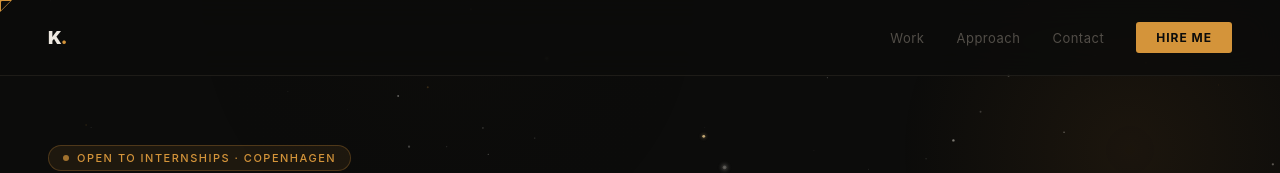
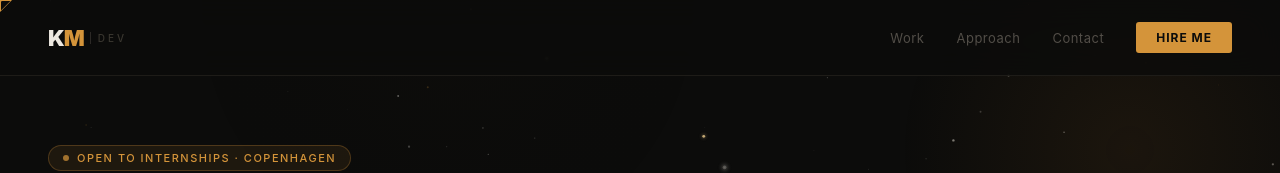
Before and after one commit to Khandakar-59038/portfolio, a Next.js app: page / in a window 1280 px wide. Shown: the top 173 px of the page. Built offline with nearby package versions, Linux system fonts and the light colour scheme.

Commit message:
feat: logo KM with amber M and dev label

```diff
--- a/src/components/Nav.tsx
+++ b/src/components/Nav.tsx
@@ -11,11 +11,27 @@ export default function Nav() {
       backdropFilter: 'blur(16px)',
     }}>
       {/* Logo */}
-      <a href="#" style={{ textDecoration: 'none', display: 'flex' }}>
-        <span style={{ fontSize: 18, fontWeight: 900, letterSpacing: -1, color: '#ede8e0' }}>
+      <a href="#" style={{ textDecoration: 'none', display: 'flex', alignItems: 'baseline', gap: 1 }}>
+        <span style={{
+          fontSize: 22, fontWeight: 900, letterSpacing: -2, color: '#ede8e0',
+          lineHeight: 1,
+        }}>
           K
         </span>
-        <span style={{ fontSize: 18, fontWeight: 900, color: '#d4943a' }}>.</span>
+        <span style={{
+          fontSize: 22, fontWeight: 900, letterSpacing: -2, color: '#d4943a',
+          lineHeight: 1,
+        }}>
+          M
+        </span>
+        <span style={{
+          fontSize: 10, fontWeight: 500, color: '#3a3730',
+          letterSpacing: '3px', textTransform: 'uppercase',
+          marginLeft: 6, alignSelf: 'center',
+          paddingLeft: 7, borderLeft: '1px solid #2c2926',
+        }}>
+          dev
+        </span>
       </a>
 
       {/* Desktop links */}
```
